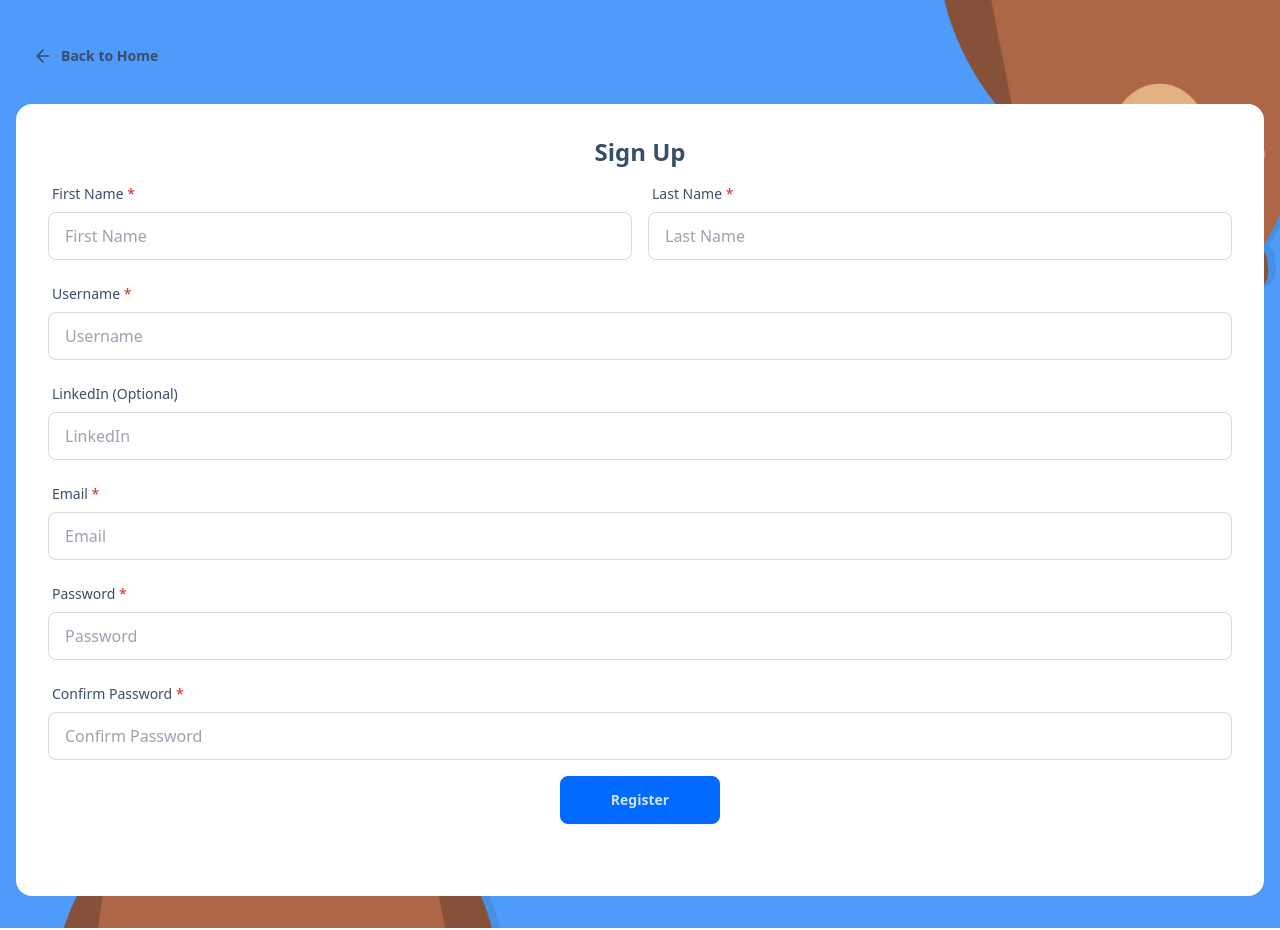
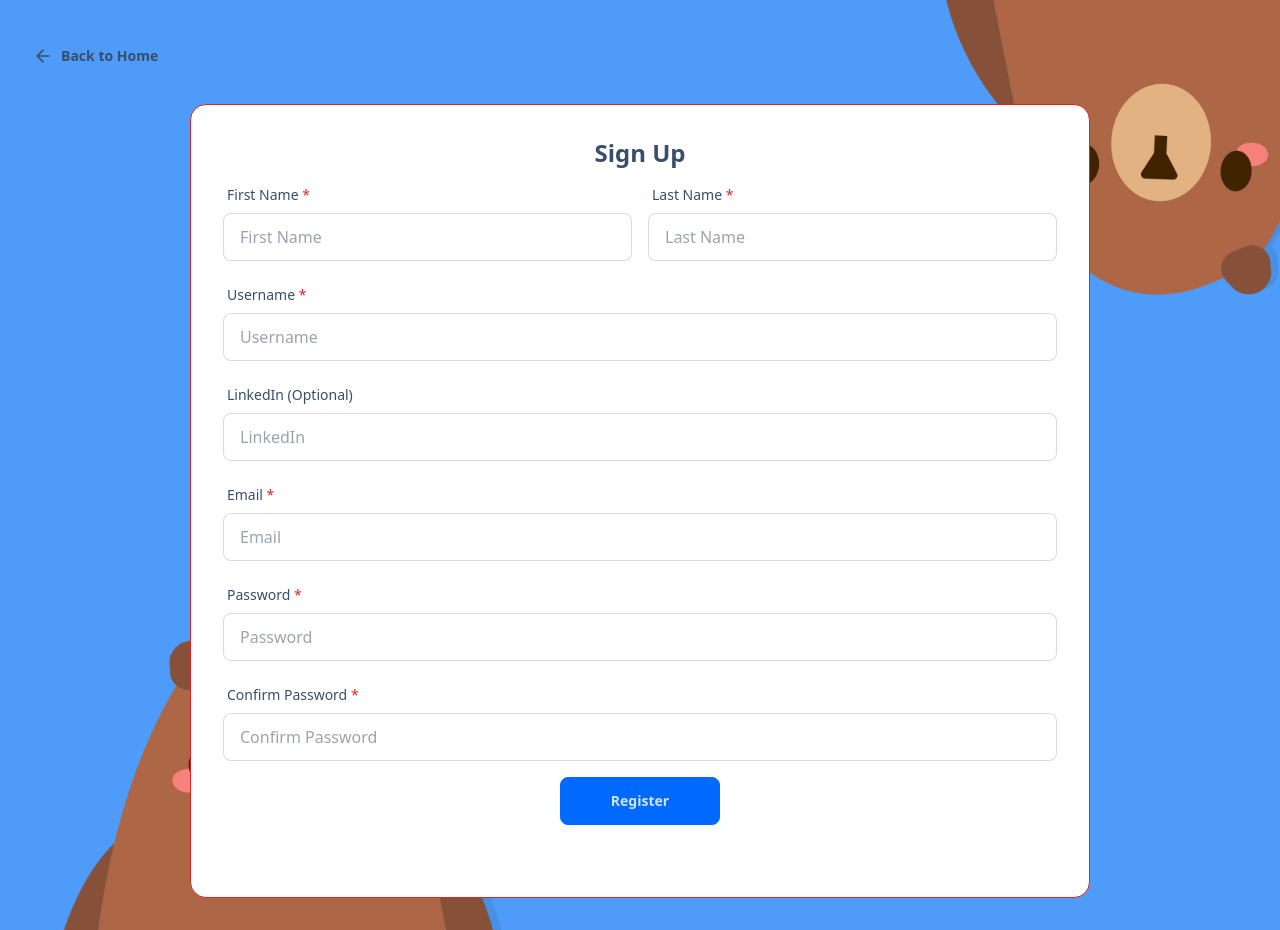
Before and after one commit to unix2dossss/Bearlingo, a React (Vite) app in the folder frontend/: page /register in a window 1280 px wide. Built offline with nearby package versions, Linux system fonts and the light colour scheme; no server answers.

Commit message:
Made the sign up card smaller

```diff
--- a/frontend/src/pages/Register.jsx
+++ b/frontend/src/pages/Register.jsx
@@ -142,7 +142,10 @@ const Register = () => {
                             Back to Home
                         </Link>
 
-                        <div className="card bg-base-100">
+                        <div className="flex items-center justify-center">
+
+
+                            <div className="card bg-base-100 border border-red-600 w-[900px] justify-center">
                                 <div className="card-body">
                                     <h2 className="card-title text-2xl mb flex justify-center">Sign Up</h2>
                                     <form onSubmit={handleSubmit}>
@@ -159,7 +162,7 @@ const Register = () => {
                                                     onChange={(e) => setFirstName(e.target.value)}
                                                 ></input>
                                             </div>
-                                        <div className="form-control mb-4  w-full">
+                                            <div className="form-control mb-4 w-full">
                                                 <label className="label">
                                                     <span className="label-text">Last Name <span className="label-text text-red-600">*</span></span>
                                                 </label>
@@ -263,6 +266,7 @@ const Register = () => {
                         </div>
                     </div>
                 </div>
+            </div>
         </>
     );
 };
```
Lines whose indentation alone changed are shown as unchanged.
